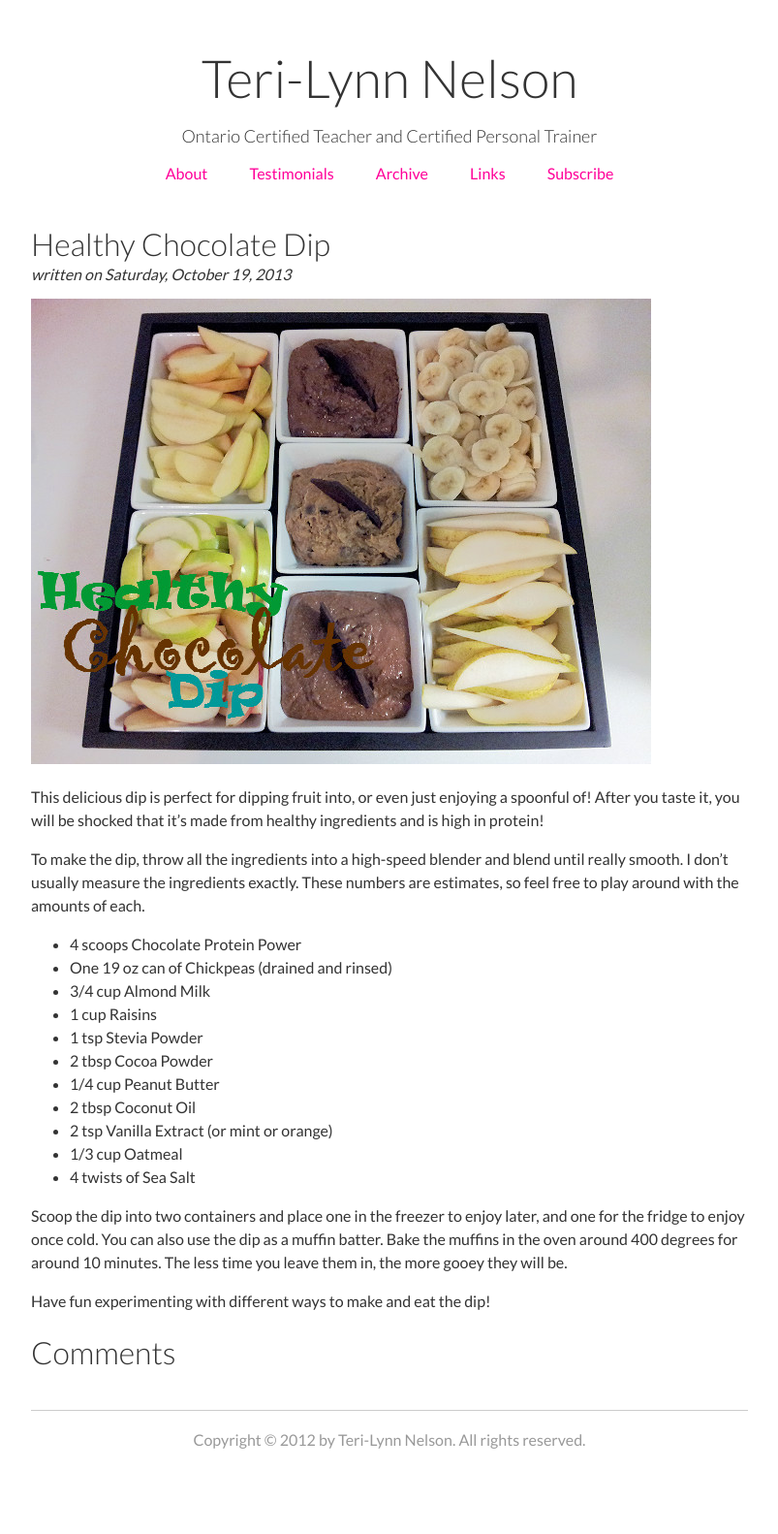
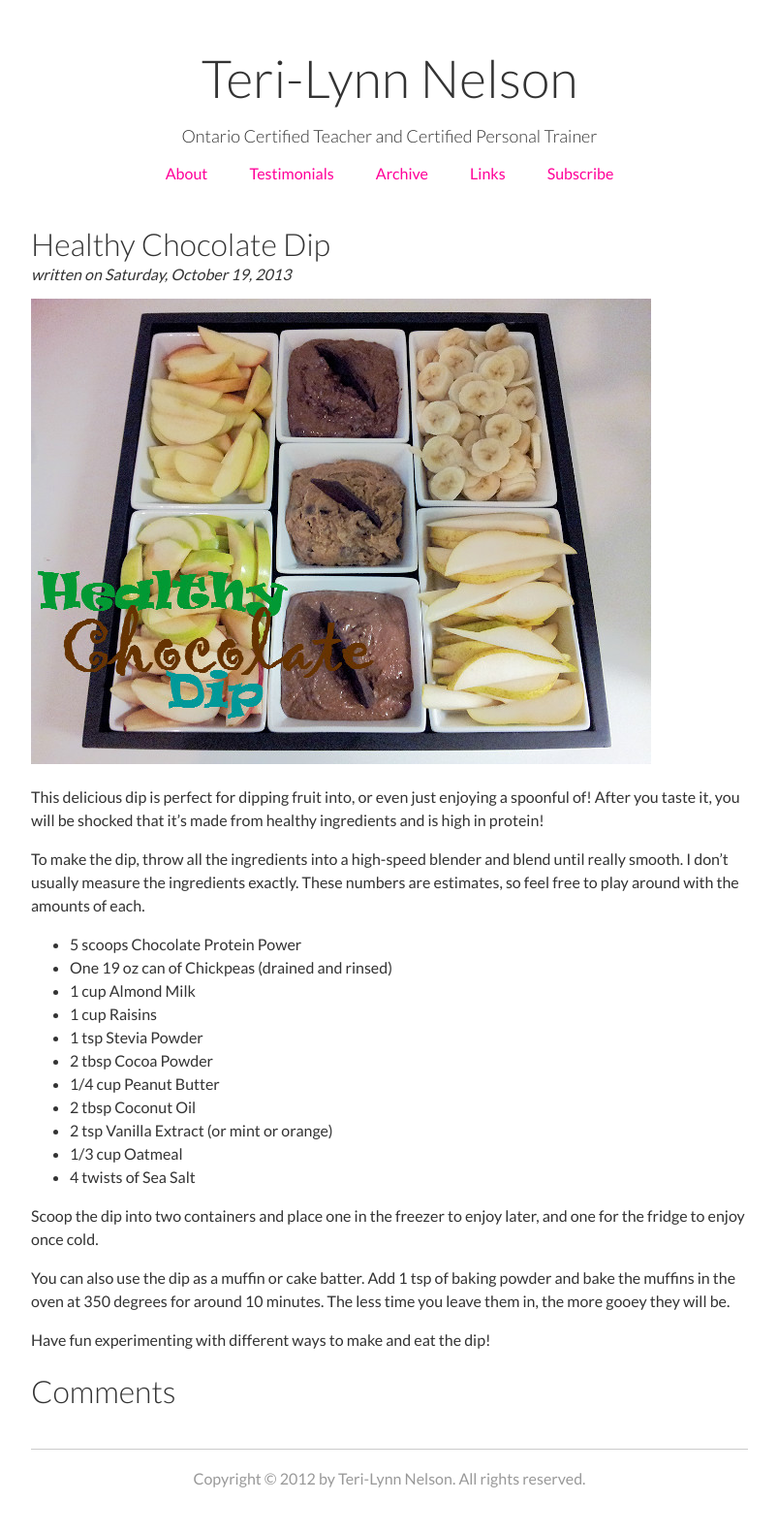
Before and after one commit to teri-lynn/teri-lynn.github.com, a Jekyll site: the page built from _posts/2013-10-19-healthy-chocolate-dip.md, in a window 1280 px wide. Shown: the whole page at 97% size, without its empty margins (238-1041 px from the left). Built offline with Jekyll 4.4.1, drawn with Linux system fonts in a browser that asks for light colours; Markdown is read by kramdown in place of the engine named in the settings; before the commit the page ends 1542 px from its top, so only the background shows below that.

Commit message:
Updated Chocolate Dip Post

```diff
--- a/_posts/2013-10-19-healthy-chocolate-dip.md
+++ b/_posts/2013-10-19-healthy-chocolate-dip.md
@@ -9,9 +9,9 @@ This delicious dip is perfect for dipping fruit into, or even just enjoying a sp
 
 To make the dip, throw all the ingredients into a high-speed blender and blend until really smooth. I don't usually measure the ingredients exactly. These numbers are estimates, so feel free to play around with the amounts of each.
 
-- 4 scoops Chocolate Protein Power
+- 5 scoops Chocolate Protein Power
 - One 19 oz can of Chickpeas (drained and rinsed)
-- 3/4 cup Almond Milk
+- 1 cup Almond Milk
 - 1 cup Raisins
 - 1 tsp Stevia Powder
 - 2 tbsp Cocoa Powder
@@ -21,6 +21,8 @@ To make the dip, throw all the ingredients into a high-speed blender and blend u
 - 1/3 cup Oatmeal
 - 4 twists of Sea Salt
 
-Scoop the dip into two containers and place one in the freezer to enjoy later, and one for the fridge to enjoy once cold. You can also use the dip as a muffin batter. Bake the muffins in the oven around 400 degrees for around 10 minutes. The less time you leave them in, the more gooey they will be.
+Scoop the dip into two containers and place one in the freezer to enjoy later, and one for the fridge to enjoy once cold.
+
+You can also use the dip as a muffin or cake batter. Add 1 tsp of baking powder and bake the muffins in the oven at 350 degrees for around 10 minutes. The less time you leave them in, the more gooey they will be.
 
 Have fun experimenting with different ways to make and eat the dip!
```
